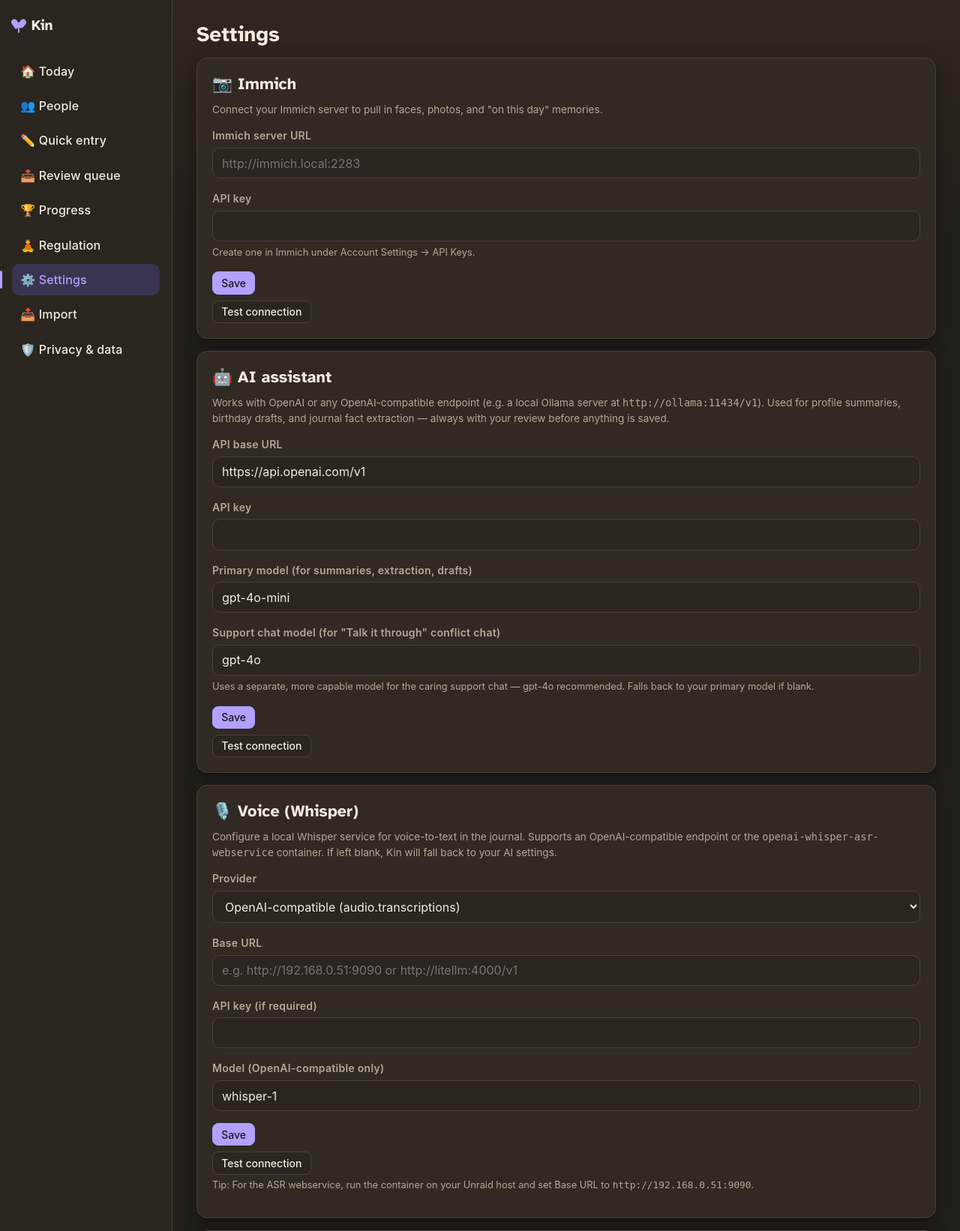
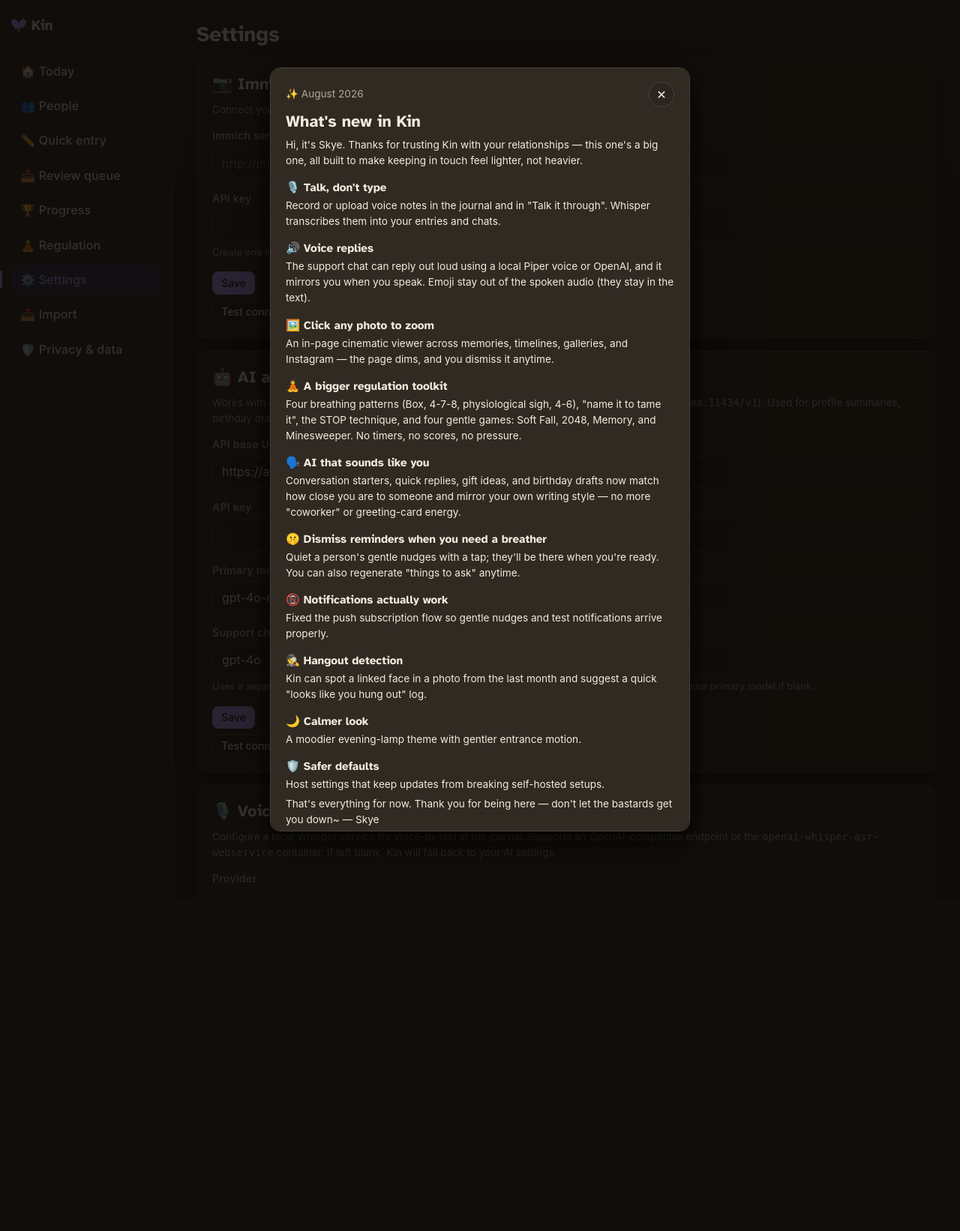
Before and after one commit to ock666/Kin-CRM, a FastAPI app: page /settings in a window 1280 px wide. Shown: the top 1642 px of the page at 75% size. After the commit the page ends 1177 px from the top, so only its background shows below. Run offline with FastAPI, Linux system fonts and the light colour scheme; the visitor is signed in with stand-in values (Sample User, id 1); tables that the repository leaves empty hold one stand-in row (values such as "Sample post"); data that the repository does not hold is empty.

Commit message:
Add a dismissable 'What's New' dialog for updates
- APP_VERSION (date-based 2026.08.1) in config; the dialog compares it against
  localStorage['kin_whatsnew_seen'] and shows once per release, dismissible
- Markdown release notes in app/services/whatsnew.py, rendered in the modal and
  mirrored compactly at the bottom of Settings
- First release message summarising everything since v2.0.0, with a greeting and
  sign-off from Skye
- Inject app_version + whats_new into all rendered templates (incl. 404/500)

```diff
--- a/app/config.py
+++ b/app/config.py
@@ -31,6 +31,7 @@ def _load_or_create_secret() -> str:
 
 class Settings:
     APP_NAME = "Kin — Personal Relationship Manager"
+    APP_VERSION = "2026.08.1"  # date-based: YYYY.MM.N (N = release within the month)
     DATABASE_URL: str = (os.environ.get("DATABASE_URL") or f"sqlite:///{DATA_DIR}/app.db")
     SESSION_SECRET: str = _load_or_create_secret()
     DATA_DIR: Path = DATA_DIR
--- a/app/main.py
+++ b/app/main.py
@@ -17,6 +17,7 @@ from .render import templates
 from .models import User
 from .migrations import run_startup_migrations
 from .rate_limiter import RateLimitMiddleware
+from .services import whatsnew
 from .services.scheduler import start_scheduler, shutdown_scheduler
 
 logging.basicConfig(level=logging.INFO, format="%(asctime)s %(levelname)s %(name)s: %(message)s")
@@ -248,7 +249,8 @@ async def not_found(request: Request, exc):
                 db2.close()
     return templates.TemplateResponse(
         request, "404.html",
-        {"request": request, "user": user, "active": "", "app_name": settings.APP_NAME},
+        {"request": request, "user": user, "active": "", "app_name": settings.APP_NAME,
+         "app_version": settings.APP_VERSION, "whats_new": whatsnew.WHATS_NEW},
         status_code=404,
     )
 
@@ -257,6 +259,7 @@ async def not_found(request: Request, exc):
 async def server_error(request: Request, exc):
     return templates.TemplateResponse(
         request, "500.html",
-        {"request": request, "user": None, "active": "", "app_name": settings.APP_NAME},
+        {"request": request, "user": None, "active": "", "app_name": settings.APP_NAME,
+         "app_version": settings.APP_VERSION, "whats_new": whatsnew.WHATS_NEW},
         status_code=500,
     )
--- a/app/render.py
+++ b/app/render.py
@@ -9,6 +9,7 @@ from sqlalchemy.orm import Session
 
 from .config import settings
 from .models import InstagramPost, BirthdayMessageDraft, ReviewStatus
+from .services import whatsnew
 
 TEMPLATES_DIR = Path(__file__).parent / "templates"
 templates = Jinja2Templates(directory=str(TEMPLATES_DIR))
@@ -34,6 +35,8 @@ def render(request: Request, template: str, db: Session = None, user=None, activ
     context = {
         "request": request,
         "app_name": settings.APP_NAME,
+        "app_version": settings.APP_VERSION,
+        "whats_new": whatsnew.WHATS_NEW,
         "user": user,
         "active": active,
         "pending_review_count": _pending_review_count(db),
--- /dev/null
+++ b/app/services/whatsnew.py
@@ -0,0 +1,51 @@
+"""What's New content for Kin.
+
+The "What's New" dialog shows once per release (tracked client-side in localStorage against
+`config.settings.APP_VERSION`), and the same content is mirrored compactly at the bottom of the
+Settings page so it can be re-read anytime. We intentionally keep only the CURRENT release here —
+no rolling version history.
+"""
+from __future__ import annotations
+
+from ..config import settings
+
+WHATS_NEW = {
+    "version": settings.APP_VERSION,
+    "title": "What's new in Kin",
+    "date": "August 2026",
+    "body": """
+Hi, it's Skye. Thanks for trusting Kin with your relationships — this one's a big one, all built to make keeping in touch feel lighter, not heavier.
+
+### 🎙️ Talk, don't type
+Record or upload voice notes in the journal and in "Talk it through". Whisper transcribes them into your entries and chats.
+
+### 🔊 Voice replies
+The support chat can reply out loud using a local Piper voice or OpenAI, and it mirrors you when you speak. Emoji stay out of the spoken audio (they stay in the text).
+
+### 🖼️ Click any photo to zoom
+An in-page cinematic viewer across memories, timelines, galleries, and Instagram — the page dims, and you dismiss it anytime.
+
+### 🧘 A bigger regulation toolkit
+Four breathing patterns (Box, 4-7-8, physiological sigh, 4-6), "name it to tame it", the STOP technique, and four gentle games: Soft Fall, 2048, Memory, and Minesweeper. No timers, no scores, no pressure.
+
+### 🗣️ AI that sounds like you
+Conversation starters, quick replies, gift ideas, and birthday drafts now match how close you are to someone and mirror your own writing style — no more "coworker" or greeting-card energy.
+
+### 🤫 Dismiss reminders when you need a breather
+Quiet a person's gentle nudges with a tap; they'll be there when you're ready. You can also regenerate "things to ask" anytime.
+
+### 📵 Notifications actually work
+Fixed the push subscription flow so gentle nudges and test notifications arrive properly.
+
+### 🕵️ Hangout detection
+Kin can spot a linked face in a photo from the last month and suggest a quick "looks like you hung out" log.
+
+### 🌙 Calmer look
+A moodier evening-lamp theme with gentler entrance motion.
+
+### 🛡️ Safer defaults
+Host settings that keep updates from breaking self-hosted setups.
+
+That's everything for now. Thank you for being here — don't let the bastards get you down~ — Skye
+""".strip(),
+}
--- a/app/templates/base.html
+++ b/app/templates/base.html
@@ -69,6 +69,22 @@
   {% block auth_content %}{% endblock %}
 {% endif %}
 
+{% if user %}
+<div id="whatsnew-modal" class="whatsnew-overlay" role="dialog" aria-modal="true" aria-label="What's new" data-version="{{ app_version }}">
+  <div class="whatsnew-dialog">
+    <div class="whatsnew-head">
+      <span class="text-sm text-muted">✨ {{ whats_new.date }}</span>
+      <button class="whatsnew-close" type="button" aria-label="Close" title="Close">✕</button>
+    </div>
+    <h2 class="mt-0 mb-1">{{ whats_new.title }}</h2>
+    <div class="whatsnew-body text-sm">{{ whats_new.body|markdown|safe }}</div>
+    <div class="flex-gap mt-2" style="justify-content:flex-end;">
+      <button class="btn btn-sm btn-primary" type="button" id="whatsnew-dismiss">Got it — thanks</button>
+    </div>
+  </div>
+</div>
+{% endif %}
+
 <div id="lightbox" class="lightbox-overlay" role="dialog" aria-modal="true" aria-label="Image viewer">
   <button class="lightbox-close" type="button" aria-label="Close" title="Close">✕</button>
   <img id="lightbox-img" class="lightbox-img" alt="">
@@ -112,7 +128,74 @@
     justify-content: center;
   }
   .lightbox-close:hover { background: rgba(0, 0, 0, .7); }
+
+  /* What's new dialog */
+  .whatsnew-overlay {
+    position: fixed;
+    top: 0; right: 0; bottom: 0; left: 0;
+    z-index: 2100;
+    display: none;
+    align-items: center;
+    justify-content: center;
+    background: rgba(10, 8, 6, .82);
+    padding: 1rem;
+  }
+  .whatsnew-overlay.is-open { display: flex; }
+  .whatsnew-dialog {
+    width: 100%;
+    max-width: 560px;
+    max-height: 85vh;
+    overflow-y: auto;
+    background: var(--bg-card);
+    border: 1px solid var(--border);
+    border-radius: 14px;
+    padding: 1.1rem 1.25rem;
+    box-shadow: var(--shadow-lift);
+  }
+  .whatsnew-head {
+    display: flex;
+    justify-content: space-between;
+    align-items: center;
+    margin-bottom: .35rem;
+  }
+  .whatsnew-close {
+    width: 34px;
+    height: 34px;
+    border-radius: 50%;
+    border: 1px solid var(--border);
+    background: var(--bg-alt);
+    color: var(--text);
+    font-size: 1rem;
+    line-height: 1;
+    cursor: pointer;
+  }
+  .whatsnew-body h3 { font-size: .95rem; margin: 1rem 0 .25rem; }
+  .whatsnew-body h3:first-child { margin-top: 0; }
+  .whatsnew-body p { margin: .25rem 0; }
 </style>
+
+<script>
+(function () {
+  const modal = document.getElementById('whatsnew-modal');
+  if (!modal) return;
+  const version = modal.getAttribute('data-version');
+  const KEY = 'kin_whatsnew_seen';
+  let seen = null;
+  try { seen = localStorage.getItem(KEY); } catch (e) { /* storage unavailable */ }
+  if (!version || seen === version) return;
+
+  function close() {
+    modal.classList.remove('is-open');
+    try { localStorage.setItem(KEY, version); } catch (e) { /* ignore */ }
+  }
+
+  modal.classList.add('is-open');
+  modal.querySelector('.whatsnew-close').addEventListener('click', close);
+  const dismissBtn = document.getElementById('whatsnew-dismiss');
+  if (dismissBtn) dismissBtn.addEventListener('click', close);
+  modal.addEventListener('click', (e) => { if (e.target === modal) close(); });
+})();
+</script>
 
 <script>
 (function () {
--- a/app/templates/settings.html
+++ b/app/templates/settings.html
@@ -335,4 +335,10 @@
     <a class="btn btn-primary btn-sm" href="/settings/mfa/setup">Set up two-factor authentication</a>
   {% endif %}
 </div>
+
+<div class="card mt-2">
+  <h2>✨ {{ whats_new.title }}</h2>
+  <p class="text-sm text-muted mb-1">{{ whats_new.date }} · version {{ app_version }}</p>
+  <div class="text-sm whatsnew-body">{{ whats_new.body|markdown|safe }}</div>
+</div>
 {% endblock %}
```
Also changed, not shown: tests/test_settings.py (+9 -0 lines).
